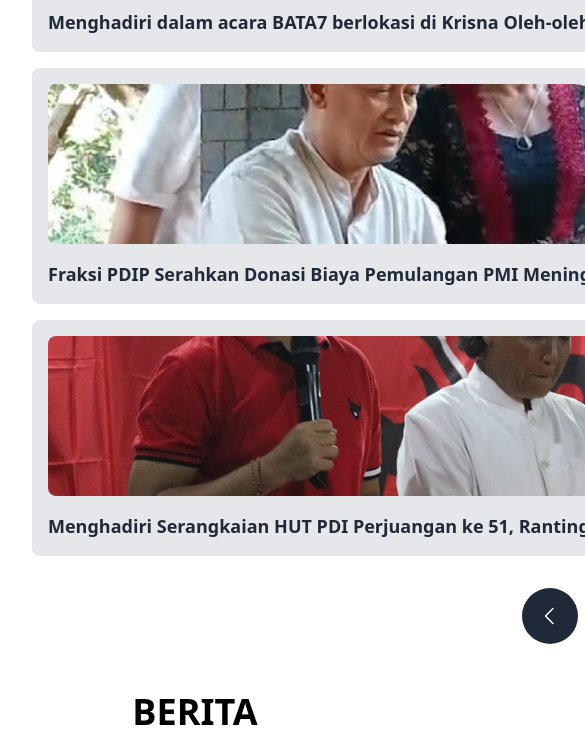
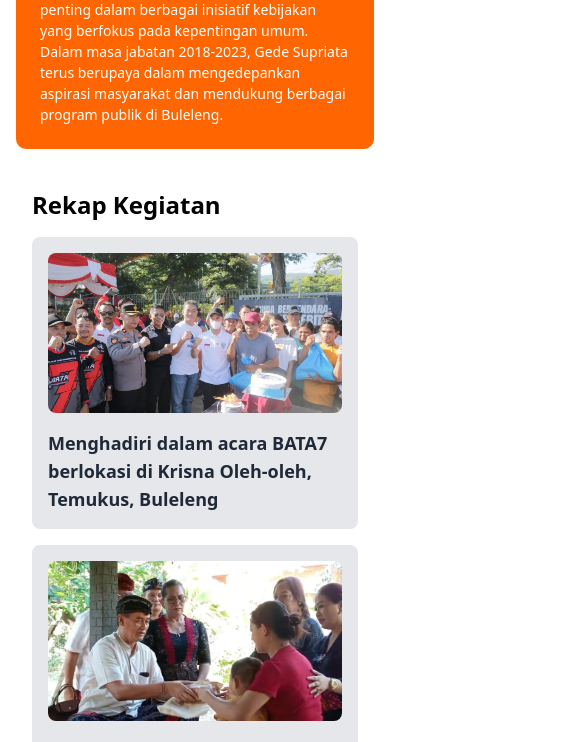
Before and after one commit to RamzGxz/landing-page-denpasar, a React (Vite) app: page / in a window 390 px wide. Shown: the part 4486-5228 px from the top of the page, 585 px wide, since content can reach past the window. Built offline with nearby package versions, Linux system fonts and the light colour scheme.

Commit message:
update responsive

```diff
--- a/src/components/rekapKegiatan.jsx
+++ b/src/components/rekapKegiatan.jsx
@@ -12,7 +12,7 @@
     },
     {
       id: 2,
-      title: 'Fraksi PDIP Serahkan Donasi Biaya Pemulangan PMI Meninggal Di Ceko',
+      title: 'Fraksi PDIP Bali Serahkan Donasi Biaya Pemulangan PMI Meninggal Di Ceko',
       image: 'public/RekapKegiatan/kegiatan2.png',
     },
     {
@@ -49,7 +49,7 @@
   return (
     <div className="bg-white min-h-screen p-4">
       <section>
-        <div className="container w-[1140px] mx-auto">
+        <div className="container max-w-[1140px] mx-auto">
           <div className="bg-[#FF6500] grid grid-cols-1 lg:grid-cols-3 gap-4 rounded-[10px] mt-[40px] p-6 text-white">
             <div className="flex flex-col justify-center">
               <h2 className="text-[24px] lg:text-[32px] font-bold mb-4">Karier :</h2>
@@ -65,7 +65,7 @@
               </div>
             </div>
             <div className="flex justify-center items-center mt-4 lg:mt-0">
-              <img src="public/RekapKegiatan/profile_gede.png" alt="Gede Supriata" className="w-[200px] h-[200px] lg:w-[330px] lg:h-[100%] object-cover rounded-[10px]" />
+              <img src="public/RekapKegiatan/profile_gede.png" alt="Gede Supriata" className="w-full h-auto lg:w-[330px] lg:h-[100%] object-cover rounded-[10px]" />
             </div>
             <div className="flex flex-col justify-center">
               <h1 className="text-[24px] lg:text-[32px] font-bold mb-4">Gede Supriata, SH</h1>
```
